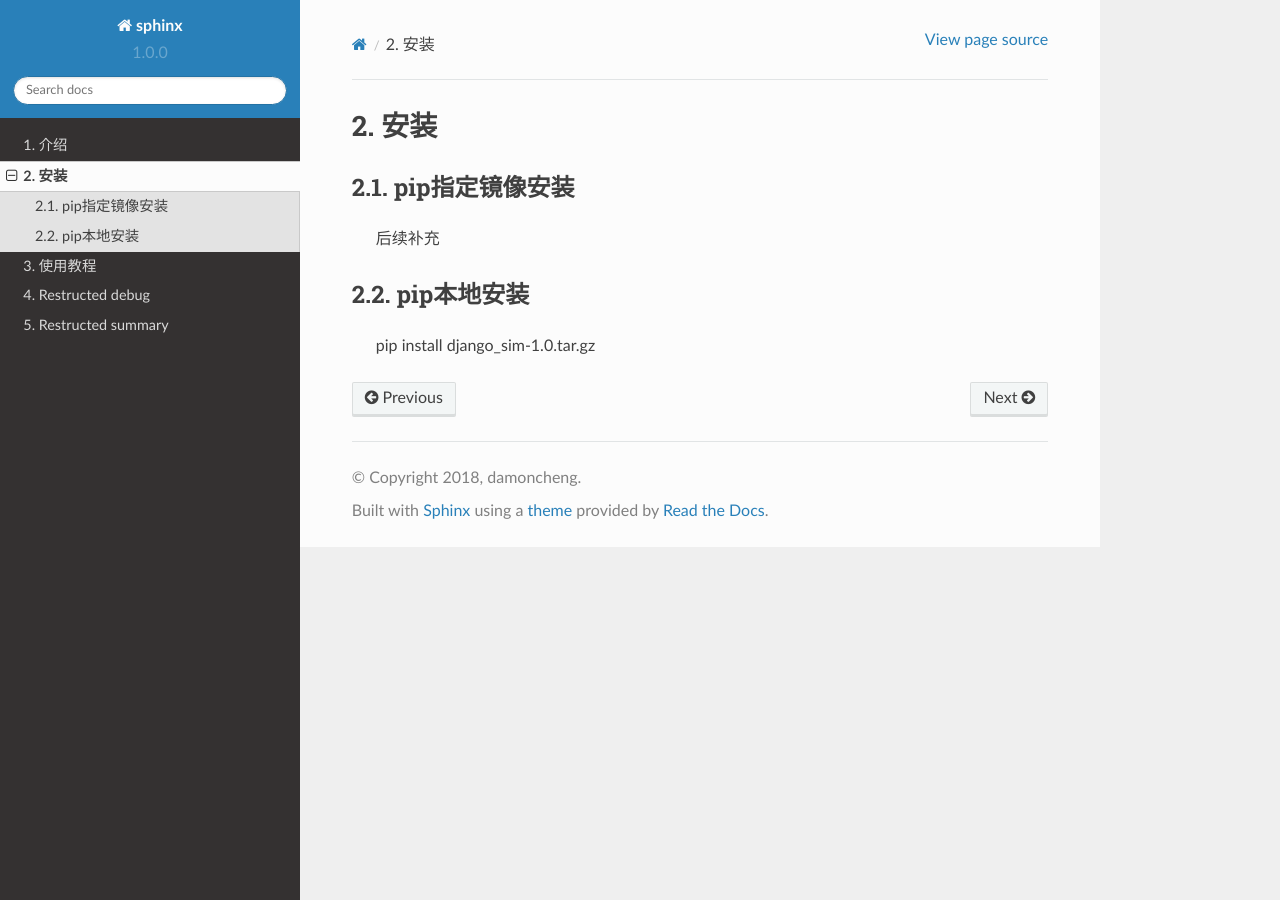
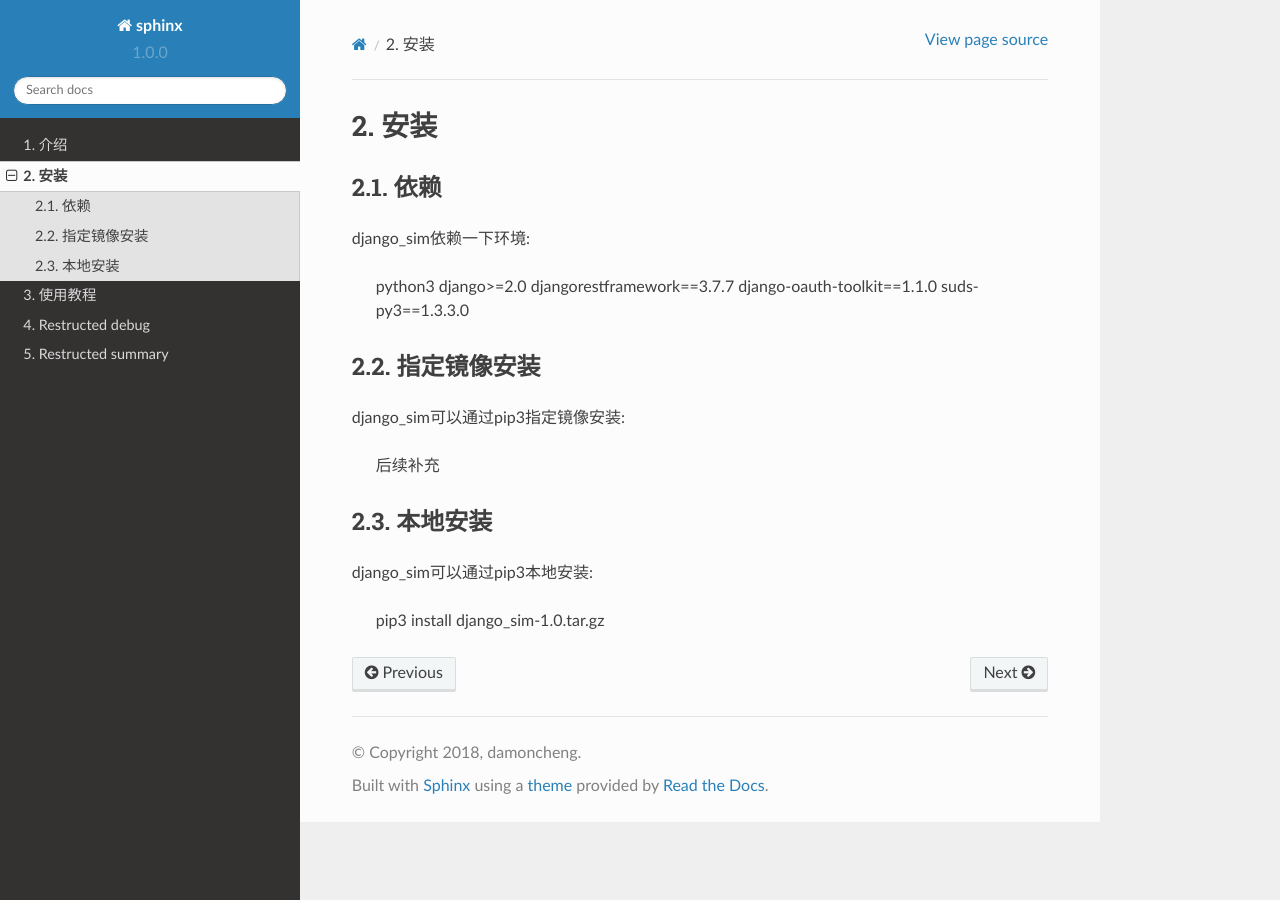
Before and after one commit to damoncheng/Sphinx, a Sphinx documentation site: the page built from source/restructed/django_sim_install.rst, in a window 1280 px wide. Built offline with Sphinx 7.4.7 and the Read the Docs theme 2.0.0, drawn with Linux system fonts in a browser that asks for light colours.

Commit message:
django_sim install

```diff
--- a/source/restructed/django_sim_install.rst
+++ b/source/restructed/django_sim_install.rst
@@ -2,12 +2,27 @@
 安装
 =======================================
 
-pip指定镜像安装
+依赖
 =======================================
+
+django_sim依赖一下环境:
+
+    python3
+    django>=2.0
+    djangorestframework==3.7.7
+    django-oauth-toolkit==1.1.0
+    suds-py3==1.3.3.0
+
+指定镜像安装
+=======================================
+
+django_sim可以通过pip3指定镜像安装:
 
     后续补充
 
-pip本地安装
+本地安装
 =======================================
 
-    pip install django_sim-1.0.tar.gz
+django_sim可以通过pip3本地安装:
+
+    pip3 install django_sim-1.0.tar.gz
```
Also changed, not shown: 2 other files.
